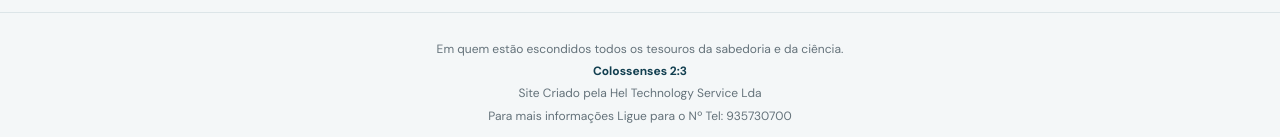
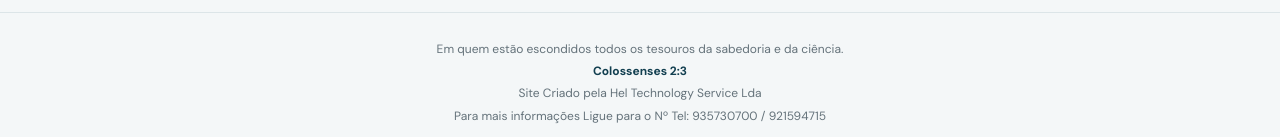
Before and after one commit to santovicto777-m/ANTONIO-VICTOR777, a Flask app: a page that uses app/templates/base.html in a window 1280 px wide. Shown: the part 836-973 px from the top of the page. Run offline with Flask 3, Linux system fonts and the light colour scheme; some libraries are stand-ins or nearby versions.

Commit message:
Adicionar segundo telefone no rodape

```diff
--- a/app/templates/base.html
+++ b/app/templates/base.html
@@ -17,7 +17,7 @@
   <main class="main {% if not current_user.is_authenticated %}main-public{% endif %}">
     {% with messages = get_flashed_messages(with_categories=true) %}{% for category, message in messages %}<div class="flash {{ category }}">{{ message }}</div>{% endfor %}{% endwith %}
     {% block content %}{% endblock %}
-    <footer class="site-footer"><p>Em quem estão escondidos todos os tesouros da sabedoria e da ciência.</p><p class="footer-reference">Colossenses 2:3</p><p>Site Criado pela Hel Technology Service Lda</p><p>Para mais informações Ligue para o Nº Tel: 935730700</p></footer>
+    <footer class="site-footer"><p>Em quem estão escondidos todos os tesouros da sabedoria e da ciência.</p><p class="footer-reference">Colossenses 2:3</p><p>Site Criado pela Hel Technology Service Lda</p><p>Para mais informações Ligue para o Nº Tel: 935730700 / 921594715</p></footer>
   </main>
 </body>
 <script>
```
